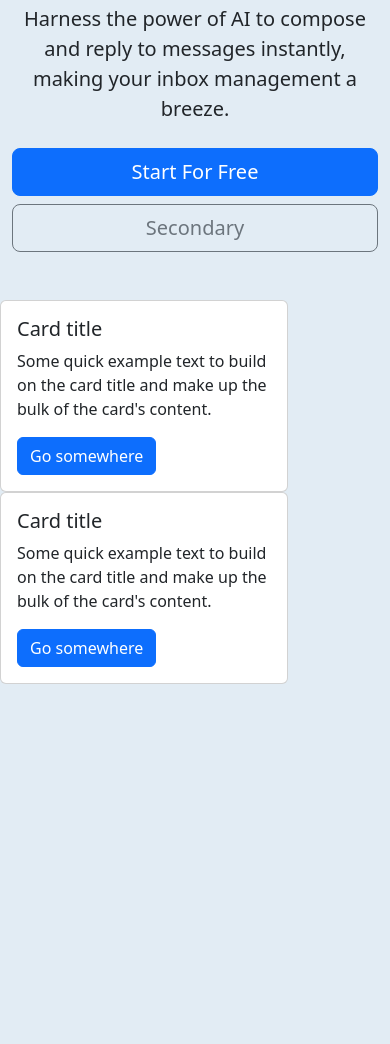
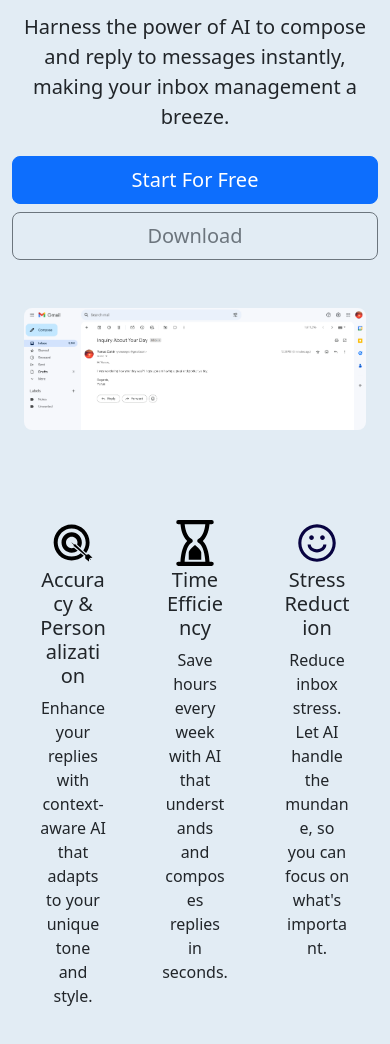
Before and after one commit to YunYun5/Email-AI-Backend, a website: page public/views/home.html in a window 390 px wide. Shown: the part 272-1316 px from the top of the page. Before the commit the page ends 956 px from the top, so only its background shows below. Drawn offline with nearby package versions, Linux system fonts and the light colour scheme.

Commit message:
Navbar, Hero Section and Benefit Section are Completed and Responsive

```diff
--- a/css/styles.css
+++ /dev/null
@@ -1,16 +0,0 @@
-
-body {
-    background-color: #E8ECEF;
-}
-
-.centered {
-    padding-top: 200px;
-    text-align: center;
-}
-
-.secret-text {
-    text-align: center;
-    font-size: 2rem;
-    color: #fff;
-    background-color: #000;
-}
--- a/public/css/styles.css
+++ b/public/css/styles.css
@@ -20,6 +20,11 @@ body {
     margin-right: 5rem;
 }
 
+.px-6 {
+    padding-left: 5rem;
+    padding-right: 5rem;
+}
+
 .navbar-oval {
     background-color: #F5F1F1;
     border-radius: 50px;
@@ -39,6 +44,11 @@ body {
 
 .hero-img {
     max-width: 100%;
+}
+
+.icon {
+    /* filter: invert(33%) sepia(33%) saturate(2473%) hue-rotate(182deg) brightness(90%) contrast(88%); */
+    fill: #1A69AF;
 }
 
 .mx-hero {
@@ -126,6 +136,11 @@ body {
         margin-right: 1.5rem;
     }
 
+    .px-6 {
+        padding-left: 1.5rem;
+        padding-right: 1.5rem;
+    }
+
     .mx-hero {
         margin-left: 1.5rem;
         margin-right: 1.5rem;
--- a/public/views/home.html
+++ b/public/views/home.html
@@ -20,7 +20,7 @@
         <!-- Logo -->
         <a class="navbar-brand" href="/">
           <img
-            src="/assets/MailMasterLogo.png"
+            src="/assets/images/MailMasterLogo.png"
             alt="MailMaster Logo"
             class="d-inline-block align-top" />
         </a>
@@ -58,12 +58,14 @@
       </div>
     </nav>
 
-    <div class="container my-5 text-center">
+    <!-- Hero Banner -->
+    <div class="container text-center my-5 py-sm-0 py-lg-2 py-xl-4">
       <div class="col-sm-12 col-lg-10 col-xl-10 col-xxl-8 mx-auto">
-        <h1 class="display-4 fw-bold">
+        <!-- Hero Text and Action Buttons -->
+        <h1 class="display-4 fw-bold mb-3">
           Think, Don't Write - Let MailMaster Do The Magic
         </h1>
-        <div>
+        <div class="col-sm-12 col-md-10 col-lg-9 col-xl-8 mx-auto">
           <p class="lead mb-4">
             Harness the power of AI to compose and reply to messages instantly,
             making your inbox management a breeze.
@@ -79,12 +81,88 @@
               type="button"
               class="btn btn-outline-secondary btn-lg px-4"
               fdprocessedid="nzh4nj">
-              Secondary
+              Download
             </button>
           </div>
         </div>
       </div>
     </div>
+    <!-- Hero Image -->
+    <div class="container-fluid px-6">
+      <div class="row">
+        <div class="col-12">
+          <img
+            src="/assets/images/MailMasterHero.png"
+            class="mb-4 rounded-3 hero-img"
+            alt="Hero Image - MailMaster replying to email"
+            loading="lazy" />
+        </div>
+      </div>
+    </div>
+
+    <!-- Benefits Section -->
+    <div class="container-fluid px-6 my-5">
+      <div class="text-center d-flex gap-4">
+        <div class="card bg-transparent border-0" style="width: 25rem">
+          <div class="card-body text-center">
+            <img
+              src="/assets/icons/accuracy.svg"
+              class="icon"
+              height="50px"
+              width="50px"
+              alt="Example image"
+              loading="lazy" />
+            <h5 class="card-title">Accuracy & Personalization</h5>
+            <p class="card-text">
+              Enhance your replies with context-aware AI that adapts to your
+              unique tone and style.
+            </p>
+          </div>
+        </div>
+
+        <div class="card bg-transparent border-0" style="width: 25rem">
+          <div class="card-body text-center">
+            <img
+              src="/assets/icons/time.svg"
+              class="icon"
+              height="50px"
+              width="50px"
+              alt="Example image"
+              loading="lazy" />
+            <h5 class="card-title">Time Efficiency</h5>
+            <p class="card-text">
+              Save hours every week with AI that understands and composes
+              replies in seconds.
+            </p>
+          </div>
+        </div>
+
+        <div class="card bg-transparent border-0" style="width: 25rem">
+          <div class="card-body text-center">
+            <img
+              src="/assets/icons/happy.svg"
+              class="icon"
+              height="50px"
+              width="50px"
+              alt="Example image"
+              loading="lazy" />
+            <h5 class="card-title">Stress Reduction</h5>
+            <p class="card-text">
+              Reduce inbox stress. Let AI handle the mundane, so you can focus
+              on what's important.
+            </p>
+          </div>
+        </div>
+      </div>
+    </div>
+
+    <!-- <div class="container-fluid">
+      <img
+        src="/assets/MailMasterHero.png"
+        class="mb-4 rounded-3 hero-img mx-6"
+        alt="Example image"
+        loading="lazy" />
+    </div> -->
 
     <!-- <div class="my-5 text-center border-bottom container-fluid">
       <div class="mx-hero">
@@ -124,28 +202,6 @@
       </div>
     </div> -->
 
-    <div class="card" style="width: 18rem">
-      <div class="card-body">
-        <h5 class="card-title">Card title</h5>
-        <p class="card-text">
-          Some quick example text to build on the card title and make up the
-          bulk of the card's content.
-        </p>
-        <a href="#" class="btn btn-primary">Go somewhere</a>
-      </div>
-    </div>
-
-    <div class="card" style="width: 18rem">
-      <div class="card-body">
-        <h5 class="card-title">Card title</h5>
-        <p class="card-text">
-          Some quick example text to build on the card title and make up the
-          bulk of the card's content.
-        </p>
-        <a href="#" class="btn btn-primary">Go somewhere</a>
-      </div>
-    </div>
-
     <script
       src="https://cdn.jsdelivr.net/npm/bootstrap@5.3.3/dist/js/bootstrap.bundle.min.js"
       integrity="sha384-YvpcrYf0tY3lHB60NNkmXc5s9fDVZLESaAA55NDzOxhy9GkcIdslK1eN7N6jIeHz"
```
Also changed, not shown: views/home.html (deleted, +0 -36 lines), views/login.html (deleted, +0 -40 lines), views/profile.html (deleted, +0 -33 lines), views/register.html (deleted, +0 -40 lines), public/assets/icons/accuracy.svg (added), public/assets/icons/happy.svg (added), public/assets/icons/time.svg (added), public/assets/images/MailMasterHero.png (renamed from public/assets/MailMasterHero.png), public/assets/images/MailMasterLogo.png (renamed from public/assets/MailMasterLogo.png).
